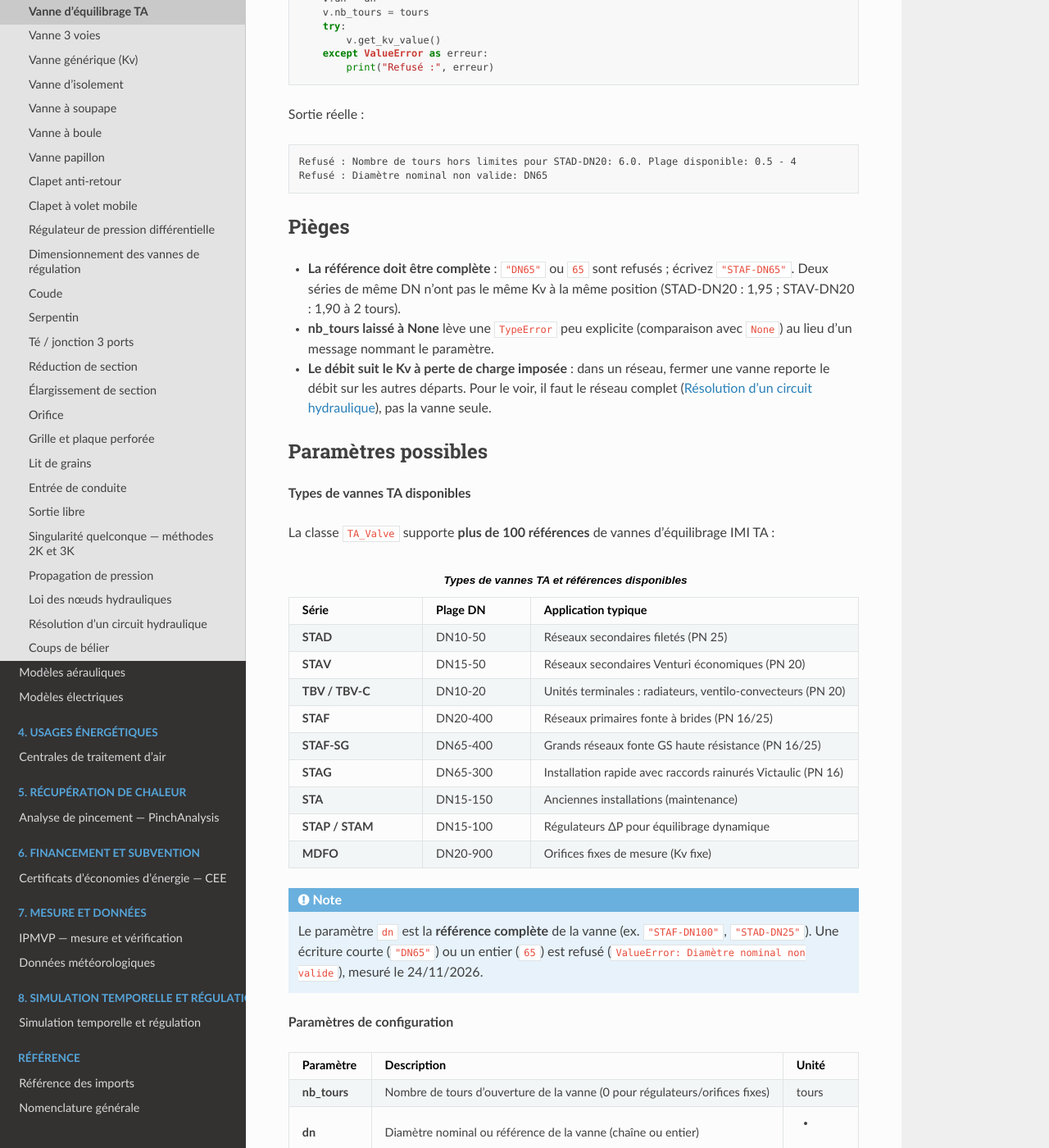
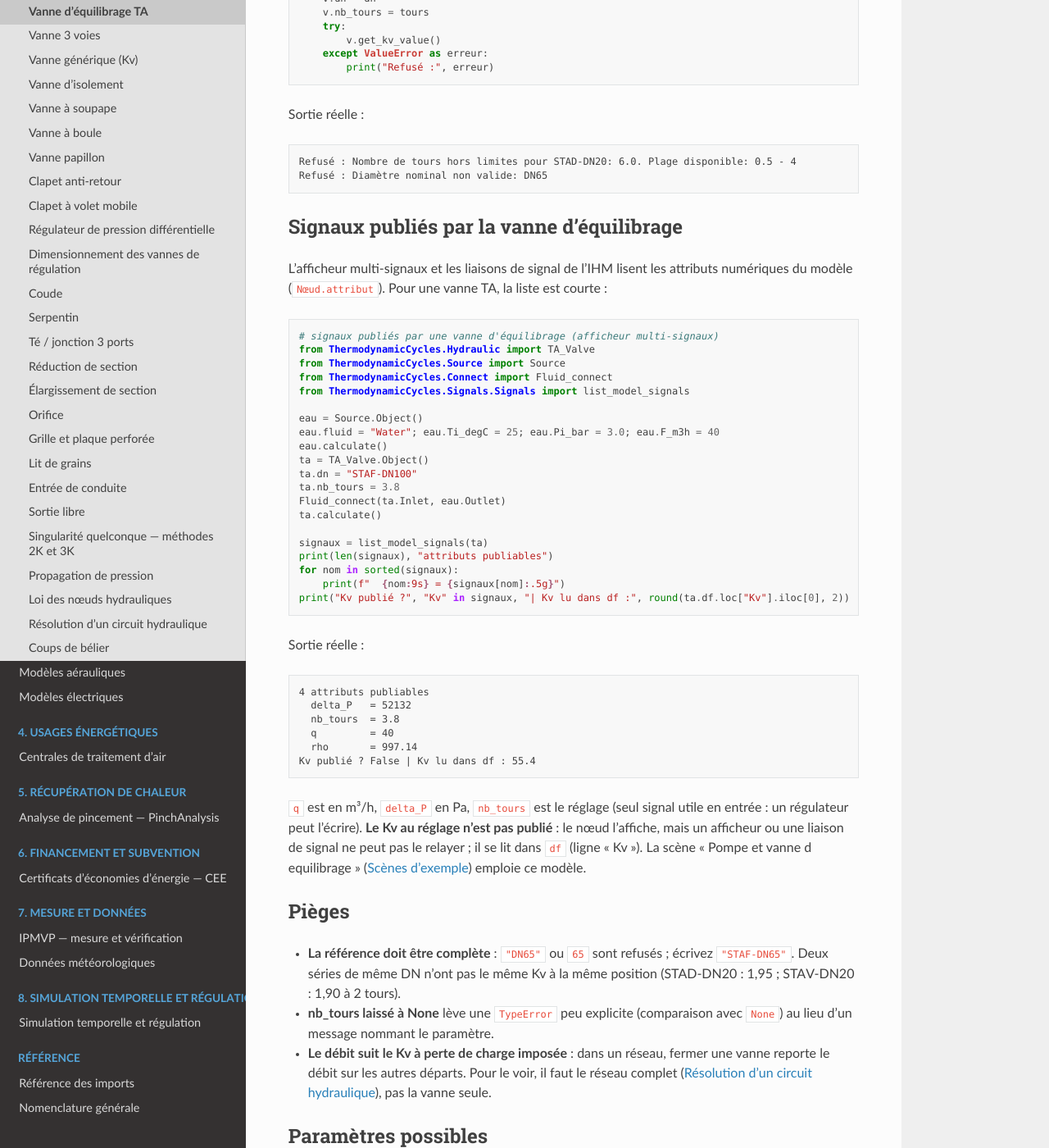
Before and after one commit to ZoheirHADID/EnergySystemModels-fr, a Sphinx documentation site: the page built from docs/source/004-hydraulic/TA_valve.rst, in a window 1280 px wide and 1400 px high, scrolled down 4099 px. Shown: the whole window at 82% size. Built offline with Sphinx 7.4.7 and the Read the Docs theme 3.1.0, drawn with Linux system fonts in a browser that asks for light colours.

Commit message:
doc(scenes, TA): pompe et vanne d'equilibrage (L5 handbook, clos) -- montage, parametres, pieges ; signaux publies par la vanne TA (Kv non publie -> BUGS_LIB)
Co-Authored-By: Claude Opus 5.5 <noreply@anthropic.com>

```diff
--- a/banc_doc.json
+++ b/banc_doc.json
@@ -604,9 +604,9 @@
    "recul": null
   },
   "docs/source/004-hydraulic/TA_valve.rst": {
-   "blocs": 3,
-   "empreinte": "025d7da522d12bb4",
-   "mesure": "2026-11-24T01:37",
+   "blocs": 4,
+   "empreinte": "f50af8fd0e12e474",
+   "mesure": "2026-11-24T12:47",
    "figures": [
     "../images/schema_ta_valve.svg",
     "../images/004_ta_valve_courbe_reseau.svg"
--- a/docs/source/004-hydraulic/TA_valve.rst
+++ b/docs/source/004-hydraulic/TA_valve.rst
@@ -202,6 +202,53 @@ Sortie réelle :
 
    Refusé : Nombre de tours hors limites pour STAD-DN20: 6.0. Plage disponible: 0.5 - 4
    Refusé : Diamètre nominal non valide: DN65
+
+Signaux publiés par la vanne d'équilibrage
+------------------------------------------
+
+L'afficheur multi-signaux et les liaisons de signal de l'IHM lisent les
+attributs numériques du modèle (``Nœud.attribut``). Pour une vanne TA, la liste
+est courte :
+
+.. code-block:: python
+
+    # signaux publiés par une vanne d'équilibrage (afficheur multi-signaux)
+    from ThermodynamicCycles.Hydraulic import TA_Valve
+    from ThermodynamicCycles.Source import Source
+    from ThermodynamicCycles.Connect import Fluid_connect
+    from ThermodynamicCycles.Signals.Signals import list_model_signals
+
+    eau = Source.Object()
+    eau.fluid = "Water"; eau.Ti_degC = 25; eau.Pi_bar = 3.0; eau.F_m3h = 40
+    eau.calculate()
+    ta = TA_Valve.Object()
+    ta.dn = "STAF-DN100"
+    ta.nb_tours = 3.8
+    Fluid_connect(ta.Inlet, eau.Outlet)
+    ta.calculate()
+
+    signaux = list_model_signals(ta)
+    print(len(signaux), "attributs publiables")
+    for nom in sorted(signaux):
+        print(f"  {nom:9s} = {signaux[nom]:.5g}")
+    print("Kv publié ?", "Kv" in signaux, "| Kv lu dans df :", round(ta.df.loc["Kv"].iloc[0], 2))
+
+Sortie réelle :
+
+.. code-block:: text
+
+   4 attributs publiables
+     delta_P   = 52132
+     nb_tours  = 3.8
+     q         = 40
+     rho       = 997.14
+   Kv publié ? False | Kv lu dans df : 55.4
+
+``q`` est en m³/h, ``delta_P`` en Pa, ``nb_tours`` est le réglage (seul signal
+utile en entrée : un régulateur peut l'écrire). **Le Kv au réglage n'est pas
+publié** : le nœud l'affiche, mais un afficheur ou une liaison de signal ne peut
+pas le relayer ; il se lit dans ``df`` (ligne « Kv »). La scène « Pompe et
+vanne d equilibrage » (:doc:`../interface/scenes`) emploie ce modèle.
 
 Pièges
 ------
```
Also changed, not shown: BUGS_LIB.md (+4 -0 lines), JOURNAL_DOC.md (+6 -0 lines), ROADMAP_DOC.md (+1 -1 lines), docs/source/interface/scenes.rst (+19 -0 lines).
